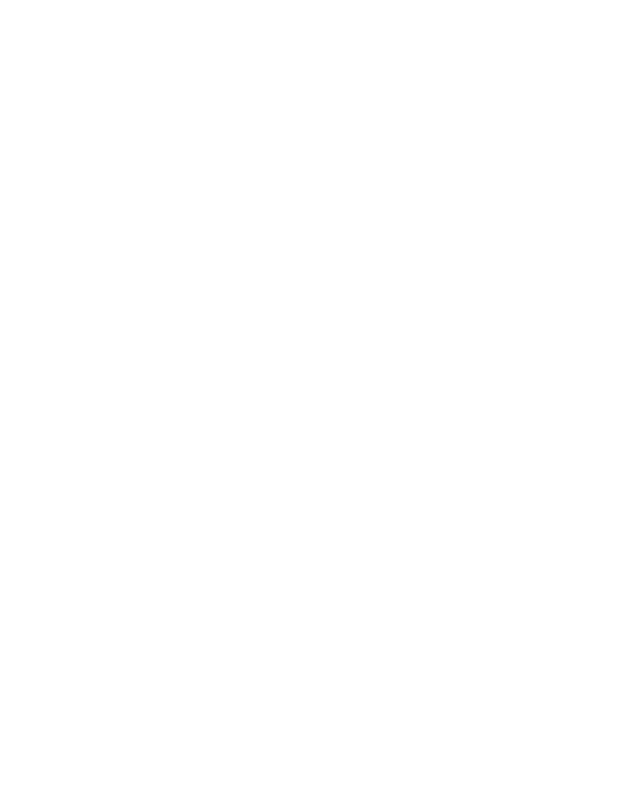
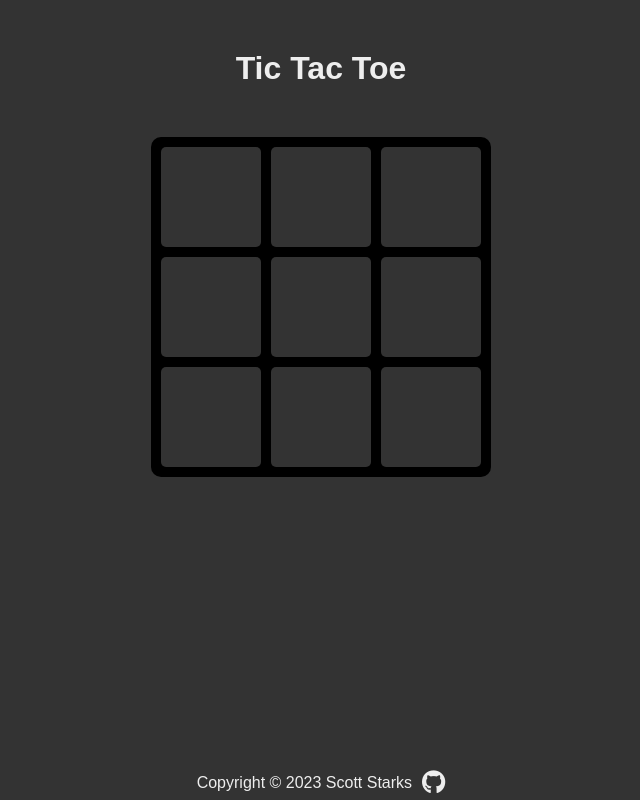
Before and after one commit to thetramp22/tic-tac-toe, a plain HTML site: page index.html in a window 1280 px wide. Shown: the whole page, without its empty margins (319-959 px from the left). Drawn offline with Linux system fonts and the light colour scheme; a web font is replaced by a local one.

Commit message:
added basic grid function, started check winner
Still working on checking for winner and display winner at end of games.
Need to add input for player names.

```diff
--- a/index.html
+++ b/index.html
@@ -5,9 +5,35 @@
     <meta name="viewport" content="width=device-width, initial-scale=1.0">
     <title>Tic Tac Toe</title>
     <link rel="stylesheet" href="./styles.css">
+    <link rel="preconnect" href="https://fonts.googleapis.com">
+    <link rel="preconnect" href="https://fonts.gstatic.com" crossorigin>
+    <link href="https://fonts.googleapis.com/css2?family=DotGothic16&display=swap" rel="stylesheet">
+    <link rel="stylesheet" href="https://cdnjs.cloudflare.com/ajax/libs/font-awesome/6.4.2/css/all.min.css" integrity="sha512-z3gLpd7yknf1YoNbCzqRKc4qyor8gaKU1qmn+CShxbuBusANI9QpRohGBreCFkKxLhei6S9CQXFEbbKuqLg0DA==" crossorigin="anonymous" referrerpolicy="no-referrer" />
     <script src="./script.js" defer></script>
 </head>
 <body>
+    <header>
+        <h1>Tic Tac Toe</h1>
+    </header>
+    <main>
+        <div id="game-grid" class="game"></div>
+        <div id="scoreboard" class="scoreboard">
+            <div class="player1"></div>
+            <div class="player2"></div>
+        </div>
 
+    </main>
+    <footer class="footer">
+        <p>
+            Copyright &copy;
+            <script>
+                document.write(new Date().getFullYear());
+            </script>
+            Scott Starks
+        </p>
+        <a href="https://github.com/thetramp22" target="_blank">
+            <i class="fa-brands fa-github"></i>
+        </a>
+    </footer>
 </body>
 </html>
--- a/script.js
+++ b/script.js
@@ -0,0 +1,117 @@
+const Player = (name, marker) => {
+    const getName = () => name;
+    const getMarker = () => marker;
+
+    const _playerCells = [];
+
+    const getPlayerCells = () => _playerCells;
+    const setPlayerCells = (index) => {
+        _playerCells.push(index);
+    }
+
+    return {getName, getMarker, getPlayerCells, setPlayerCells};
+}
+
+const gameBoard = (() => {
+    let board = Array(9).fill(null);
+
+    const getBoard = () => board;
+
+    const setCell = (index, marker) => {
+        board[index] = marker;
+    };
+
+    const getCell = (index) => board[index];
+
+    const reset = () => {
+        for(let i = 0; i < board.length; i++) {
+            board[i] = null;
+        }
+    };
+
+    return { getBoard, setCell, getCell, reset };
+})();
+
+const gameController = (() => {
+    const player1 = Player("Player 1", "X");
+    const player2 = Player("Player 2", "O");
+    let _currentPlayer = player1;
+
+
+
+    const getCurrentPlayer = () => _currentPlayer;
+
+    const handleClick =(e) => {
+        const index = e.target.getAttribute('data-key');
+        if(gameBoard.getCell(index) == null) {
+            const marker = _currentPlayer.getMarker();
+
+            gameBoard.setCell(index, marker);
+            _currentPlayer.setPlayerCells(index);
+            displayController.updateGrid();
+
+            _currentPlayer = _currentPlayer == player1 ? player2 : player1;
+        }
+    }
+
+    const checkForWinner = (player) => {
+        const winConditions = [
+            [0, 1, 2],
+            [3, 4, 5],
+            [6, 7, 8],
+            [0, 3, 6],
+            [1, 4, 7],
+            [2, 5, 8],
+            [0, 4, 8],
+            [2, 4, 6]
+        ];
+
+        let playerCells = player.getPlayerCells();
+
+        const isSubset = (playerCells, winCondition) => {
+            winCondition.every((element) => playerCells.includes(element));
+        }
+
+        for(let i = 0; i < winConditions.length; i++){
+            if(isSubset(playerCells, winConditions[i])){
+                return _currentPlayer;
+            }
+        }
+        return null;
+    }
+
+    return { getCurrentPlayer, handleClick, checkForWinner };
+
+})();
+
+const displayController = (() => {
+    const _gameGrid = document.getElementById('game-grid');
+
+    const board = gameBoard.getBoard();
+
+    const createGrid = () => {
+        for(let i = 0; i < board.length; i++) {
+            const _gameCell = document.createElement('button');
+            _gameCell.textContent = board[i];
+            _gameCell.setAttribute('data-key', `${i}`);
+            _gameCell.addEventListener('click', gameController.handleClick);
+            _gameGrid.appendChild(_gameCell);
+        }
+    };
+
+    const clearGrid = () => {
+        _gameGrid.innerHTML = "";
+    };
+
+    const updateGrid = () => {
+        clearGrid();
+        createGrid();
+    }
+
+    return { createGrid, clearGrid, updateGrid };
+
+})();
+
+
+
+displayController.createGrid();
--- a/styles.css
+++ b/styles.css
@@ -1,5 +1,11 @@
 :root{
+    /* COLORS */
+    --bg: #333;
+    --text: #eee;
 
+    /* SIZES */
+    --cell-hw: 100px;
+    --grid-spacing: 10px;
 }
 
 *,
@@ -9,3 +15,75 @@
     margin: 0;
     padding: 0;
 }
+
+html {
+    /* footer support */
+    position: relative;
+    min-height: 100%;
+}
+
+body {
+    background-color: var(--bg);
+    color: var(--text);
+    font-family: 'DotGothic16', sans-serif;
+}
+
+h1 {
+    text-align: center;
+}
+
+header {
+    padding: 50px;
+}
+
+.game {
+    display: grid;
+    grid-template: var(--cell-hw) var(--cell-hw) var(--cell-hw)
+        / var(--cell-hw) var(--cell-hw) var(--cell-hw);
+    gap: var(--grid-spacing);
+
+    margin: 0 auto;
+    width: 340px;
+
+    background-color: #000;
+    padding: var(--grid-spacing);
+    border-radius: 10px;
+}
+
+.game button {
+    width: var(--cell-hw);
+    height: var(--cell-hw);
+    background-color: var(--bg);
+    color: var(--text);
+    font-family: 'DotGothic16', sans-serif;
+    font-size: 3rem;
+    border: none;
+    border-radius: 5px;
+
+}
+
+.footer {
+    position: absolute;
+    bottom: 0;
+    left: 0;
+    display: flex;
+    align-items: center;
+    justify-content: center;
+    gap: 10px;
+    width: 100%;
+    padding: 5px;
+  }
+
+.footer a {
+    text-decoration: none;
+    color: inherit;
+}
+
+.fa-github {
+    font-size: 24px;
+    transition: transform 0.2s;
+}
+
+.fa-github:hover {
+    transform: scale(1.3);
+}
```
